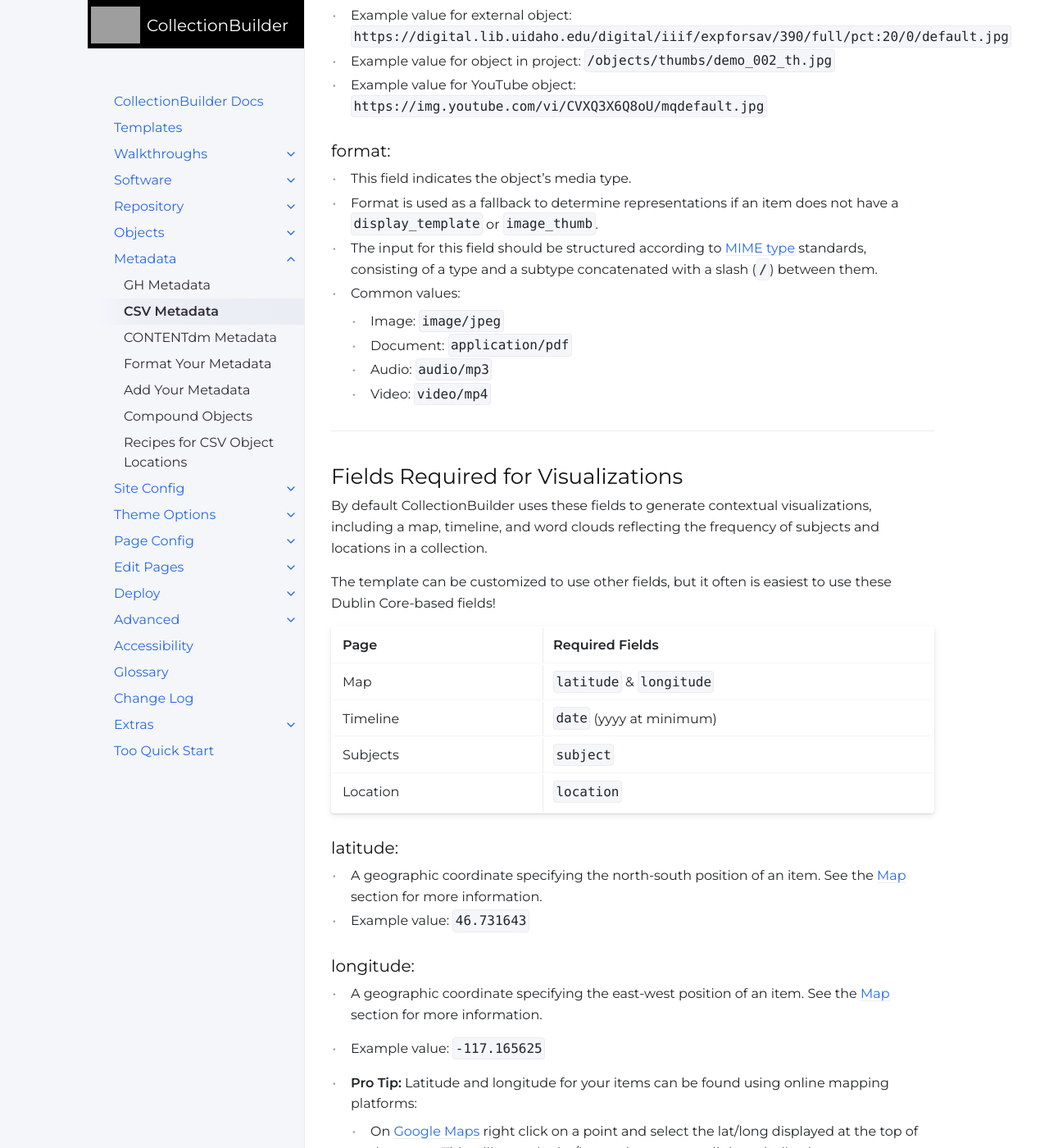
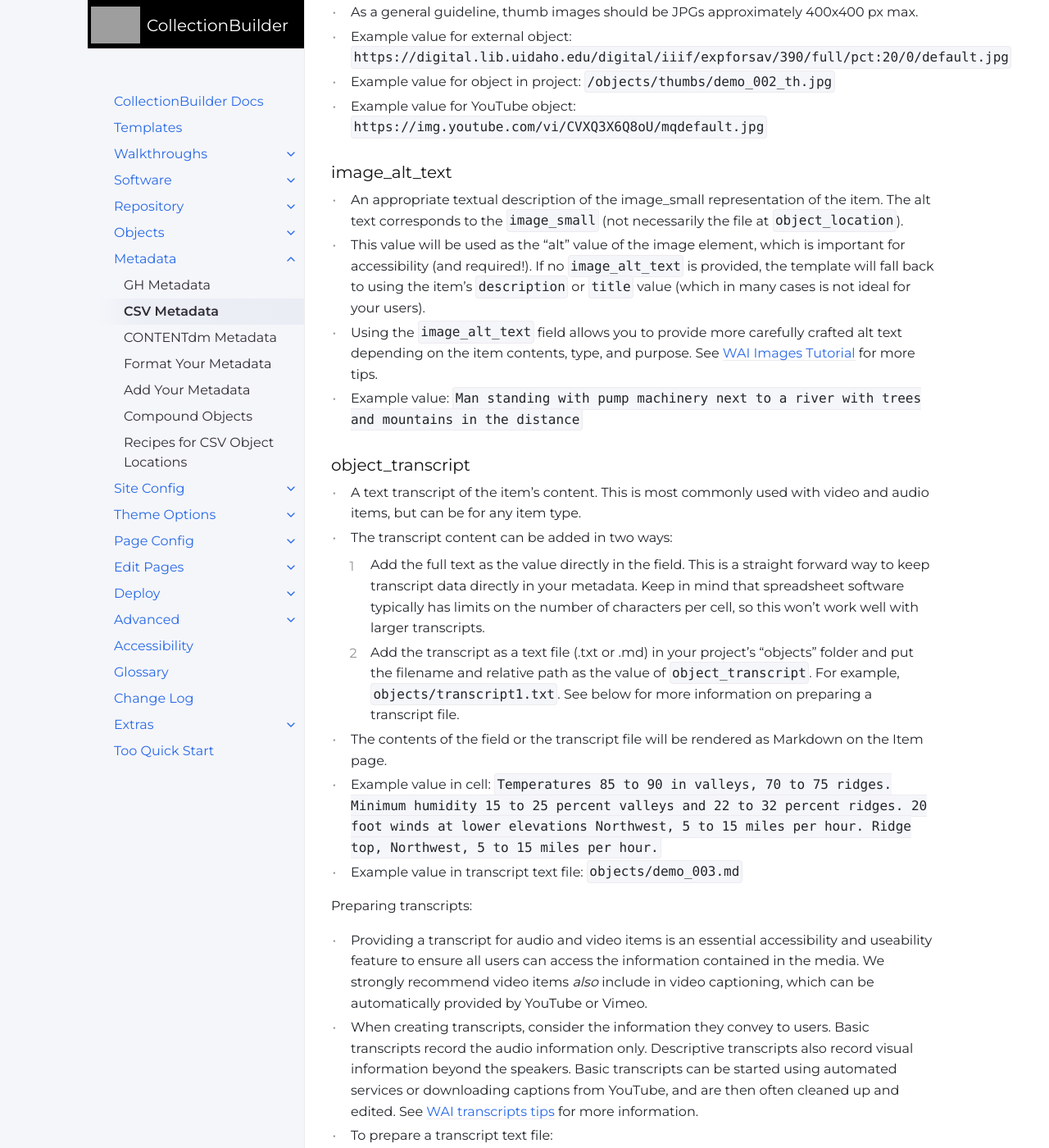
Before and after one commit to CollectionBuilder/cb-docs, a Jekyll site: the page built from docs/metadata/csv_metadata.md, in a window 1280 px wide and 1400 px high, scrolled down 4899 px. Shown: the whole window at 82% size. Built offline with Jekyll 4.4.1, drawn with Linux system fonts in a browser that asks for light colours; comment, search, counter and statistics services are not loaded; some of the changed text lies outside the part shown.

Commit message:
document image_alt and object_transcript options in CB-CSV

```diff
--- a/docs/metadata/csv_metadata.md
+++ b/docs/metadata/csv_metadata.md
@@ -47,7 +47,7 @@ Setting the template enables a great deal of flexibility and simplifies customiz
 
 - Sets the template type used for the Item page *and* is used in logic to choose representations in other pages.
 - If blank the object will default to a generic item page.
-- Supported values in `display_template` match the files found in "_layouts/item/".
+- Supported values in `display_template` match the files found in "_layouts/item/". You can create new custom templates by adding the layout file in this folder!
 - Default supported options: `image`,`pdf`, `video`, `audio`, `record`, `item`, `panorama`, `compound_object`,`multiple`.
     - `image`: Displays image_small if available, with fall back to object_location. Adds gallery view to open images full screen using object_location, with fall back to image_small.
     - `pdf`: Displays image_small if available, with fall back to image_thumb, or a pdf icon.
@@ -129,6 +129,34 @@ You will need to use the correct file paths or URLs for your objects. Here are s
 - Example value for external object: `https://digital.lib.uidaho.edu/digital/iiif/expforsav/390/full/pct:20/0/default.jpg`
 - Example value for object in project: `/objects/thumbs/demo_002_th.jpg`
 - Example value for YouTube object: `https://img.youtube.com/vi/CVXQ3X6Q8oU/mqdefault.jpg`
+
+### image_alt_text
+
+- An appropriate textual description of the image_small representation of the item. The alt text corresponds to the `image_small` (not necessarily the file at `object_location`).
+- This value will be used as the "alt" value of the image element, which is important for accessibility (and required!). If no `image_alt_text` is provided, the template will fall back to using the item's `description` or `title` value (which in many cases is not ideal for your users).
+- Using the `image_alt_text` field allows you to provide more carefully crafted alt text depending on the item contents, type, and purpose. See [WAI Images Tutorial](https://www.w3.org/WAI/tutorials/images/) for more tips.
+- Example value: `Man standing with pump machinery next to a river with trees and mountains in the distance`
+
+### object_transcript
+
+- A text transcript of the item's content. This is most commonly used with video and audio items, but can be for any item type.
+- The transcript content can be added in two ways:
+    1. Add the full text as the value directly in the field. This is a straight forward way to keep transcript data directly in your metadata. Keep in mind that spreadsheet software typically has limits on the number of characters per cell, so this won't work well with larger transcripts.
+    2. Add the transcript as a text file (.txt or .md) in your project's "objects" folder and put the filename and relative path as the value of `object_transcript`. For example, `objects/transcript1.txt`. See below for more information on preparing a transcript file.
+- The contents of the field or the transcript file will be rendered as Markdown on the Item page.
+- Example value in cell: `Temperatures 85 to 90 in valleys, 70 to 75 ridges. Minimum humidity 15 to 25 percent valleys and 22 to 32 percent ridges. 20 foot winds at lower elevations Northwest, 5 to 15 miles per hour. Ridge top, Northwest, 5 to 15 miles per hour.`
+- Example value in transcript text file: `objects/demo_003.md`
+
+Preparing transcripts:
+
+- Providing a transcript for audio and video items is an essential accessibility and useability feature to ensure all users can access the information contained in the media. We strongly recommend video items *also* include in video captioning, which can be automatically provided by YouTube or Vimeo.
+- When creating transcripts, consider the information they convey to users. Basic transcripts record the audio information only. Descriptive transcripts also record visual information beyond the speakers. Basic transcripts can be started using automated services or downloading captions from YouTube, and are then often cleaned up and edited. See [WAI transcripts tips](https://www.w3.org/WAI/media/av/transcripts/) for more information.
+- To prepare a transcript text file:
+    - Create a ".txt" or ".md" file following the general [filenaming conventions]({{ '/docs/objects/csv-objects/#object-guidelines-for-collectionbuilder-csv' | relative_url }}). It is often desireable to follow a naming convention that links the transcript to the main item, such as using it's objectid.
+    - Add the file to your project's "objects" folder. These can be grouped in a folder inside the "objects" folder if desired, such as "objects/transcripts/".
+    - Ensure that the file has YAML front matter at the top of the file so that it will be processed by Jekyll (the front matter can be empty, i.e. `---` line break `---`).
+    - Add the relative path (`objects/`) and filename to the `object_transcript` field, e.g. `objects/demo_003.md`.
+    - During site build, the transcript text will be retrieved from the file and rendered as Markdown.
 
 ### format:
 
```
